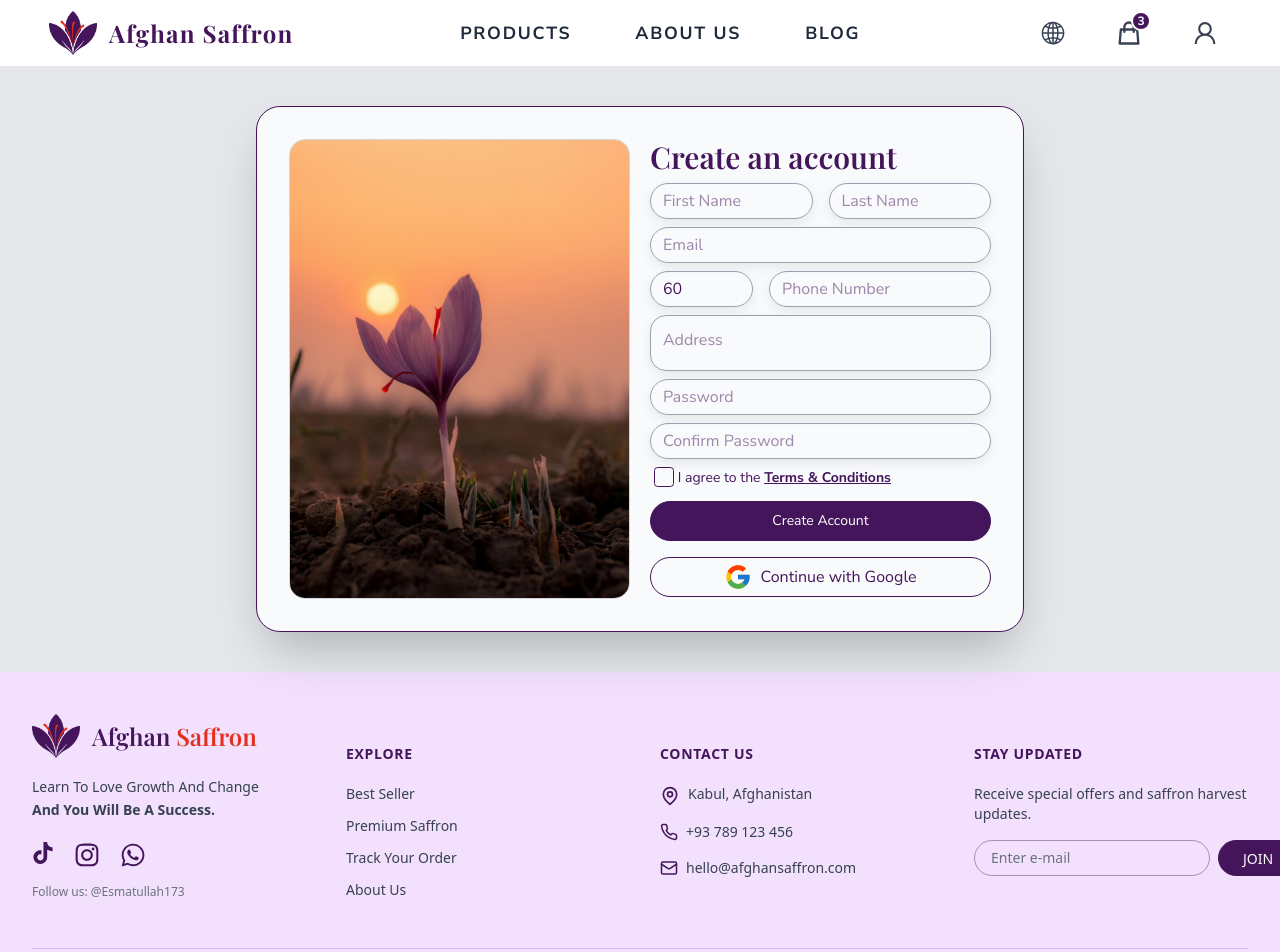
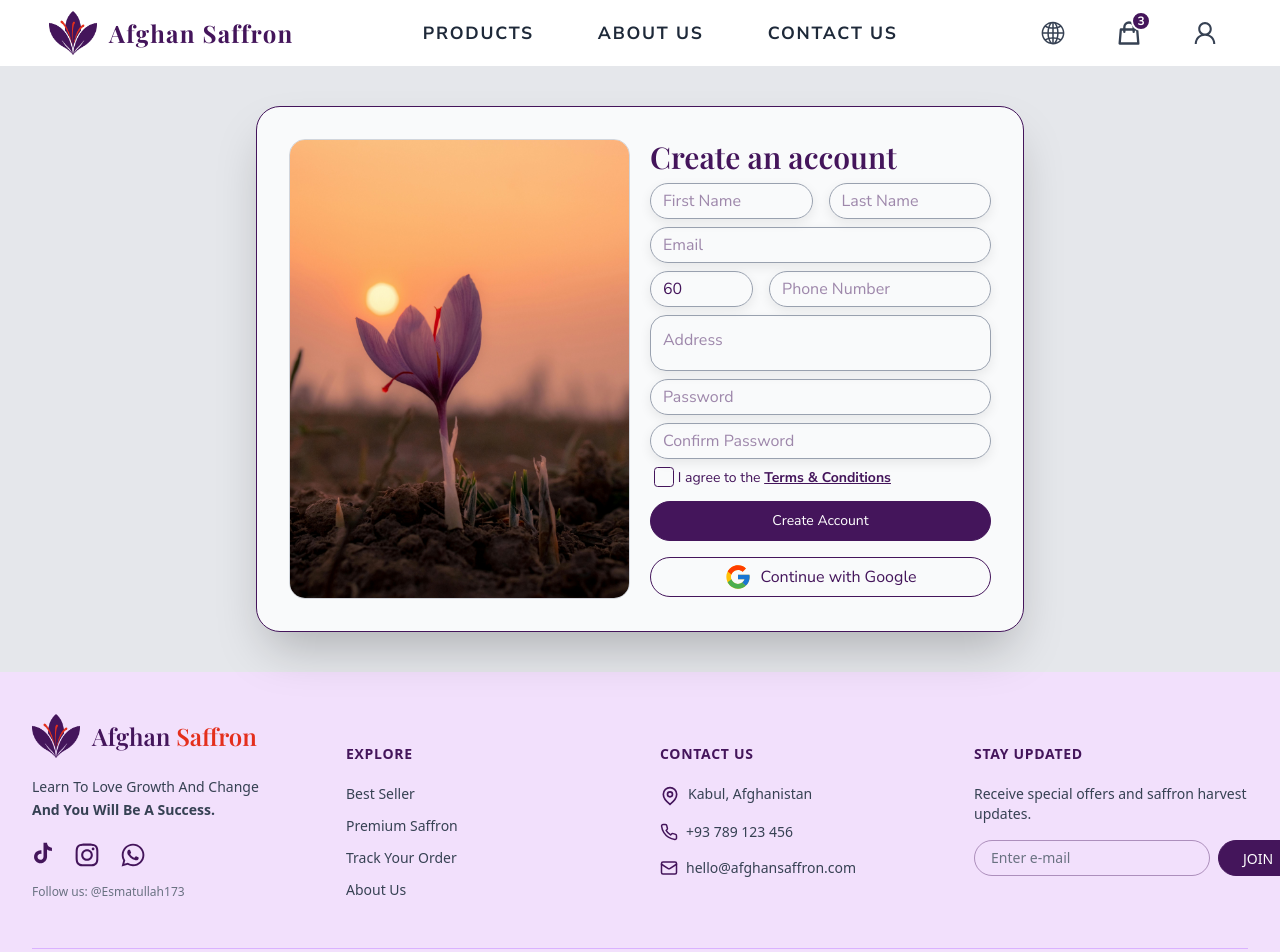
Before and after one commit to Esmatullah12/AfghanSaffron_FrontEnd, a React (Vite) app: page /AfghanSaffron_FrontEnd/register in a window 1280 px wide. Shown: the top 952 px of the page. Built offline with nearby package versions, Linux system fonts and the light colour scheme; a web font is replaced by a local one.

Commit message:
Compelted the ContactUs

```diff
--- /dev/null
+++ b/src/components/Home/ContactUs.tsx
@@ -0,0 +1,51 @@
+import Button from "../common/Button";
+import SocialMediaLinks from "../common/SocialMediaLinks";
+
+export default function ContactUs() {
+  return (
+    <section id="contact-us" className="w-full bg-white  mt-12 mb-18 px-16">
+        <h1  className="font-display text-3xl md:text-4xl font-bold text-center mb-6 text-primary">Contact Us</h1>
+          <p className="text-gray-700 mb-8 text-center border-gray-300 mx-auto">
+            Please feel free to contact us and we will get back to you as soon as we can.
+          </p>
+      <div className="w-full flex justify-center px-24 py-20 items-center mx-auto max-w-6xl grid grid-cols-1 md:grid-cols-2 gap-14
+       border border-gray-400 rounded-2xl bg-gray-100">
+        <div>
+          <form className="space-y-4 max-w-md">
+            <input
+              type="text"
+              placeholder="Name"
+              className="w-full border-b border-gray-400 py-2 outline-none"
+            />
+            <input
+              type="email"
+              placeholder="Email"
+              className="w-full border-b border-gray-400 py-2 outline-none"
+            />
+            <textarea
+              placeholder="Message"
+              className="w-full border-b border-gray-400 py-2 outline-none h-24"
+            ></textarea>
+
+           <Button text="Send Message" className=" mt-4"/>
+          </form>
+        </div>
+
+        {/* Right Section */}
+        <div className="flex flex-col justify-end h-full space-y-6 text-gray-800 font-bold tracking-wider">
+          <div>
+            <h3 className="font-semibold text-lg">CONTACT</h3>
+            <p>afghansaffron@gmail.com</p>
+          </div>
+
+          <div>
+            <h3 className="font-semibold text-lg">CALL US</h3>
+            <p className="">+61 425 987 908</p>
+          </div>
+
+          <SocialMediaLinks size={30} className="text-gray-700"/>
+        </div>
+      </div>
+    </section>
+  );
+}
--- a/src/components/common/Footer.tsx
+++ b/src/components/common/Footer.tsx
@@ -6,6 +6,7 @@ import { LuMail } from "react-icons/lu";
 import { GrLocation } from "react-icons/gr";
 import Logo from "../../assets/Logo.png";
 import Button from "./Button";
+import SocialMediaLinks from "./SocialMediaLinks";
 
 const Footer: React.FC = () => {
   const currentYear = new Date().getFullYear();
@@ -32,35 +33,7 @@ const Footer: React.FC = () => {
               <span className="font-semibold">And You Will Be A Success.</span>
             </p>
 
-            <div className="flex space-x-5">
-              <a
-                href="https://tiktok.com/@Esmatullah173"
-                target="_blank"
-                rel="noopener noreferrer"
-                className="text-primary hover:scale-110 transition-transform"
-                aria-label="TikTok"
-              >
-                <SiTiktok size={22} />
-              </a>
-              <a
-                href="https://instagram.com/Esmatullah173"
-                target="_blank"
-                rel="noopener noreferrer"
-                className="text-primary hover:scale-110 transition-transform"
-                aria-label="Instagram"
-              >
-                <FaInstagram size={26} />
-              </a>
-              <a
-                href="https://wa.me/93789123456"
-                target="_blank"
-                rel="noopener noreferrer"
-                className="text-primary hover:scale-110 transition-transform"
-                aria-label="WhatsApp"
-              >
-                <FaWhatsapp size={26} />
-              </a>
-            </div>
+            <SocialMediaLinks className="text-primary"/>
 
             <p className="text-xs text-gray-500 mt-4">
               Follow us: <span className="font-medium">@Esmatullah173</span>
--- /dev/null
+++ b/src/components/common/SocialMediaLinks.tsx
@@ -0,0 +1,43 @@
+import { FaInstagram, FaWhatsapp } from "react-icons/fa";
+import { IoLogoTiktok } from "react-icons/io5";
+
+interface SocialMediaLinksProps {
+  size?: number;
+  className?: string;
+}
+
+export default function SocialMediaLinks({ size, className }: SocialMediaLinksProps) {
+  return (
+    <div className={`flex space-x-5`}>
+      <a
+        href="https://tiktok.com/@Esmatullah173"
+        target="_blank"
+        rel="noopener noreferrer"
+        className={`hover:scale-110 transition-transform ${className}`}
+        aria-label="TikTok"
+      >
+        <IoLogoTiktok size={size || 22} />
+      </a>
+
+      <a
+        href="https://instagram.com/Esmatullah173"
+        target="_blank"
+        rel="noopener noreferrer"
+        className={`hover:scale-110 transition-transform ${className}`}
+        aria-label="Instagram"
+      >
+        <FaInstagram size={size || 26} />
+      </a>
+
+      <a
+        href="https://wa.me/93789123456"
+        target="_blank"
+        rel="noopener noreferrer"
+        className={`hover:scale-110 transition-transform ${className}`}
+        aria-label="WhatsApp"
+      >
+        <FaWhatsapp size={size || 26} />
+      </a>
+    </div>
+  );
+}
--- a/src/components/common/navbar/NavLinks.tsx
+++ b/src/components/common/navbar/NavLinks.tsx
@@ -3,7 +3,7 @@ import { useNavigate } from "react-router-dom";
 const navItems = [
   { label: "PRODUCTS", to: "/#product-showcase" },
   { label: "ABOUT US", to: "/#about-us" },
-  { label: "BLOG", to: "#" },
+  { label: "CONTACT US", to: "/#contact-us" },
 ];
 
 const NavLinks = () => {
@@ -29,7 +29,7 @@ const NavLinks = () => {
           <button
             key={item.label}
             onClick={() => handleClick(item.to)}
-            className="relative group font-bold text-[1.1rem] text-gray-800 tracking-widest transition-all duration-300 group-hover:text-primary"
+            className="relative group font-bold text-[1.1rem] text-gray-800 tracking-widest transition-all duration-300 group-hover:text-primary cursor-pointer"
           >
             {item.label}
             <div className="absolute bottom-0 left-0 w-0 h-0.5 bg-secondary transition-all duration-500 group-hover:w-full" />
--- a/src/pages/Home.tsx
+++ b/src/pages/Home.tsx
@@ -4,6 +4,7 @@ import ProductShowCase from "../components/home/ProductShowCase"
 import Testimonial from "../components/home/Testimonial"
 import AboutUs from "../components/home/AboutUs"
 import Layout from "../components/layout/Layout"
+import ContactUs from "../components/home/ContactUs"
 
 const Home = () => {
     return (
@@ -14,6 +15,7 @@ const Home = () => {
                 <Testimonial />
                 <BenefitsSection />
                 <AboutUs />
+                <ContactUs />
             </Layout>
         </div>
     )
--- a/src/pages/Register.tsx
+++ b/src/pages/Register.tsx
@@ -53,7 +53,7 @@ const SignUp: React.FC = () => {
 
   return (
     <Layout>
-      <div className="py-10 bg-gray-200 flex items-center justify-center">
+      <div className="py-10 bg-gray-200 flex items-center justify-center px-8">
         <div className="bg-gray-50 text-white p-8 rounded-3xl shadow-2xl max-w-3xl border border-primary grid grid-cols-1 md:grid-cols-2 gap-5">
           {/* LEFT IMAGE */}
           <div className="rounded-2xl overflow-hidden border border-gray-300 hidden md:block h-115">
```
